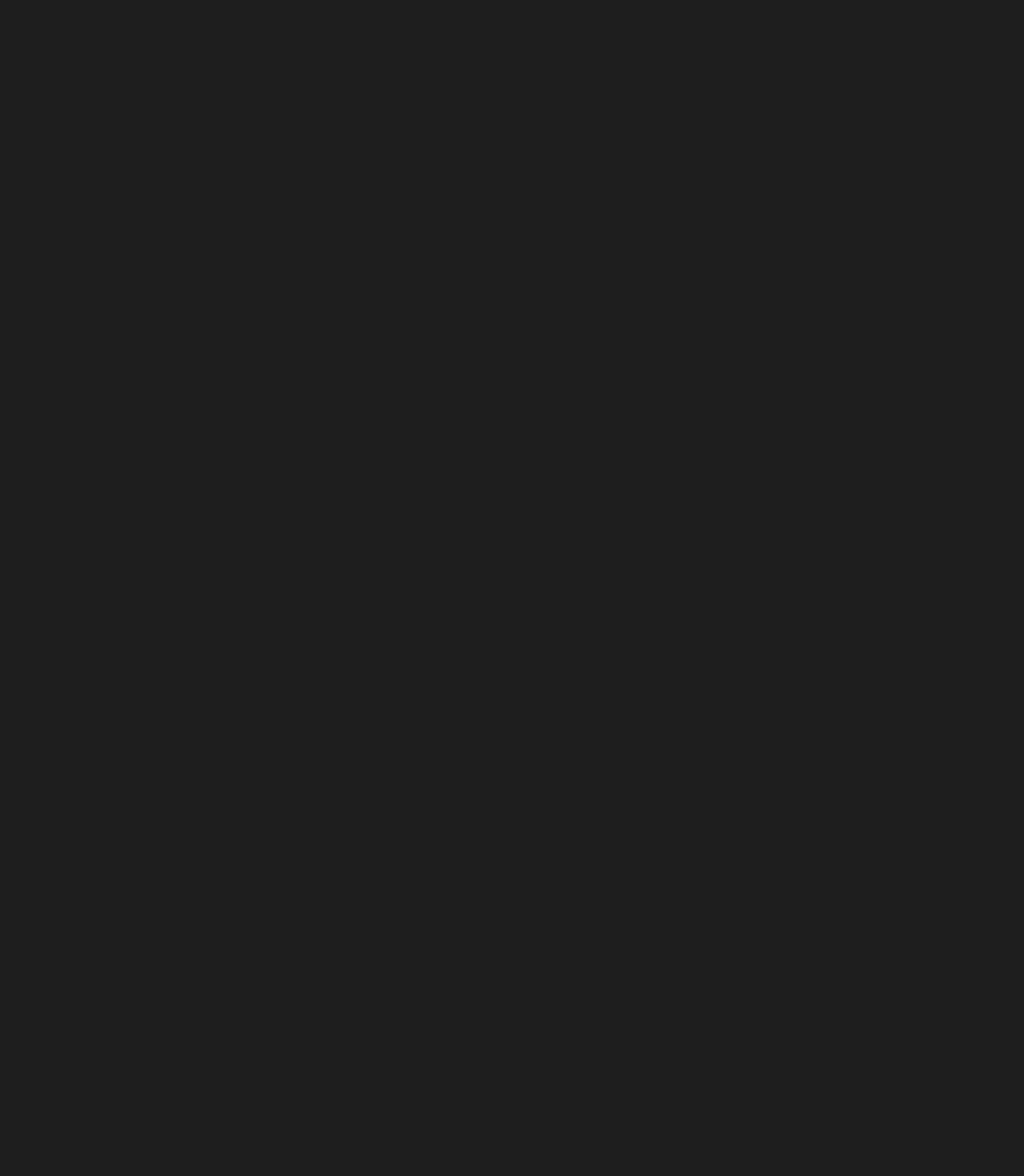
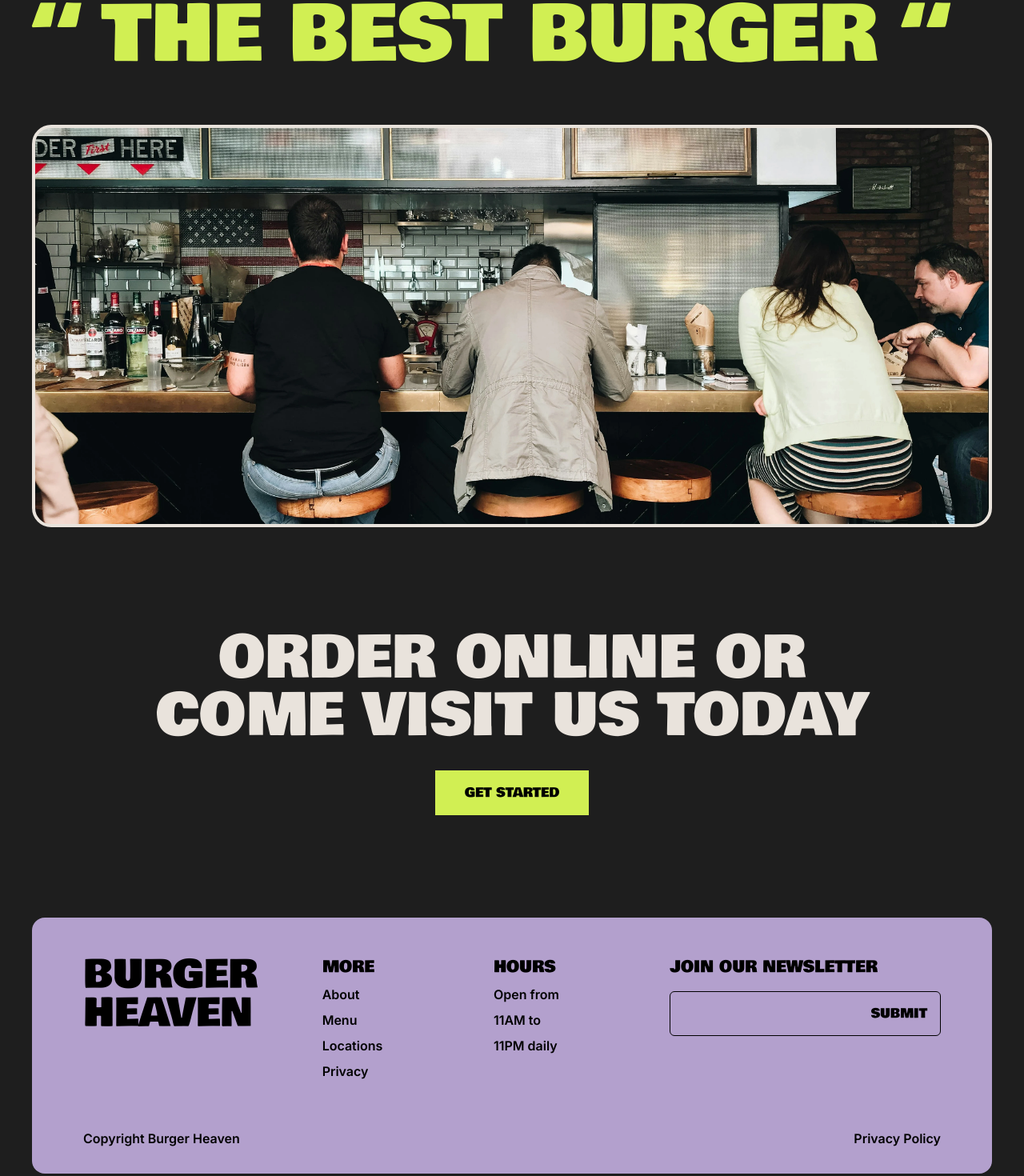
Before and after one commit to christianrazul/burger-heaven, a React (Vite) app: page / in a window 1280 px wide. Shown: the part 2072-3542 px from the top of the page at 80% size. Before the commit the page ends 2060 px from the top, so only its background shows below. Built offline with nearby package versions, Linux system fonts and the light colour scheme.

Commit message:
Build CTA Section and Footer Section

```diff
--- a/src/App.tsx
+++ b/src/App.tsx
@@ -1,13 +1,57 @@
+import { CTASection } from "./CTASection";
+import { Feedback } from "./Feedback";
 import { Hero } from "./Hero";
 import { MenuPreview } from "./MenuPreview";
 import { Navbar } from "./Navbar";
 
+const Footer = () => {
+  return (
+    <footer className="flex h-80 w-full flex-col justify-between rounded-2xl bg-accentPurple px-16 pb-8 pt-12">
+      <div className="flex w-full justify-between">
+        <h1 className="w-40 text-5xl">BURGER HEAVEN</h1>
+        <ul className="flex flex-col gap-2">
+          <li className="text-xl">MORE</li>
+          <li className="font-inter font-semibold">About</li>
+          <li className="font-inter font-semibold">Menu</li>
+          <li className="font-inter font-semibold">Locations</li>
+          <li className="font-inter font-semibold">Privacy</li>
+        </ul>
+        <ul className="flex flex-col gap-2">
+          <li className="text-xl">HOURS</li>
+          <li className="font-inter font-semibold">Open from</li>
+          <li className="font-inter font-semibold">11AM to</li>
+          <li className="font-inter font-semibold">11PM daily</li>
+        </ul>
+        <div className="flex flex-col gap-4">
+          <h1 className="text-xl">JOIN OUR NEWSLETTER</h1>
+          <div className="flex h-14 w-full rounded-md border border-black bg-transparent">
+            <input
+              type="text"
+              className="h-full w-full appearance-none bg-transparent px-2 font-inter"
+            />
+            <button type="button" className="mr-4">
+              SUBMIT
+            </button>
+          </div>
+        </div>
+      </div>
+      <div className="flex justify-between">
+        <p className="font-inter font-semibold">Copyright Burger Heaven</p>
+        <p className="font-inter font-semibold">Privacy Policy</p>
+      </div>
+    </footer>
+  );
+};
+
 function App() {
   return (
-    <div className="flex w-screen flex-col gap-8 px-10 py-6 2xl:px-[620px]">
+    <div className="flex w-screen flex-col gap-8 px-10 py-6 font-bowlby 2xl:px-[620px]">
       <Navbar />
       <Hero />
       <MenuPreview />
+      <Feedback />
+      <CTASection />
+      <Footer />
     </div>
   );
 }
--- /dev/null
+++ b/src/CTASection.tsx
@@ -0,0 +1,14 @@
+export const CTASection = () => {
+  return (
+    <section className="my-24 flex h-fit w-full flex-col items-center justify-center">
+      <div className="flex flex-col items-center gap-8">
+        <h1 className="w-[895px] text-center text-7xl text-textBeige">
+          ORDER ONLINE OR COME VISIT US TODAY
+        </h1>
+        <button className="h-14 w-48 bg-accentLime text-black">
+          GET STARTED
+        </button>
+      </div>
+    </section>
+  );
+};
--- /dev/null
+++ b/src/Feedback.tsx
@@ -0,0 +1,17 @@
+export const Feedback = () => {
+  return (
+    <section className="flex flex-col gap-16 font-bowlby">
+      <div className="relative h-24 w-full">
+        <h1 className="absolute z-20 text-8xl text-accentLime">
+          “ THE BEST BURGER “
+        </h1>
+      </div>
+      <div
+        className="flex h-[503px] items-end rounded-3xl border-4 border-textBeige bg-cover bg-center p-4"
+        style={{
+          backgroundImage: "url('./src/assets/people-eating.webp')",
+        }}
+      ></div>
+    </section>
+  );
+};
--- a/src/Hero.tsx
+++ b/src/Hero.tsx
@@ -1,4 +1,4 @@
-import { BurgerImg } from "./BurgerImgProps";
+import { BurgerImg } from "./BurgerImg";
 
 export const Hero = () => {
   return (
```
Also changed, not shown: src/BurgerImg.tsx (renamed from src/BurgerImgProps.tsx), src/assets/people-eating.webp (added).
